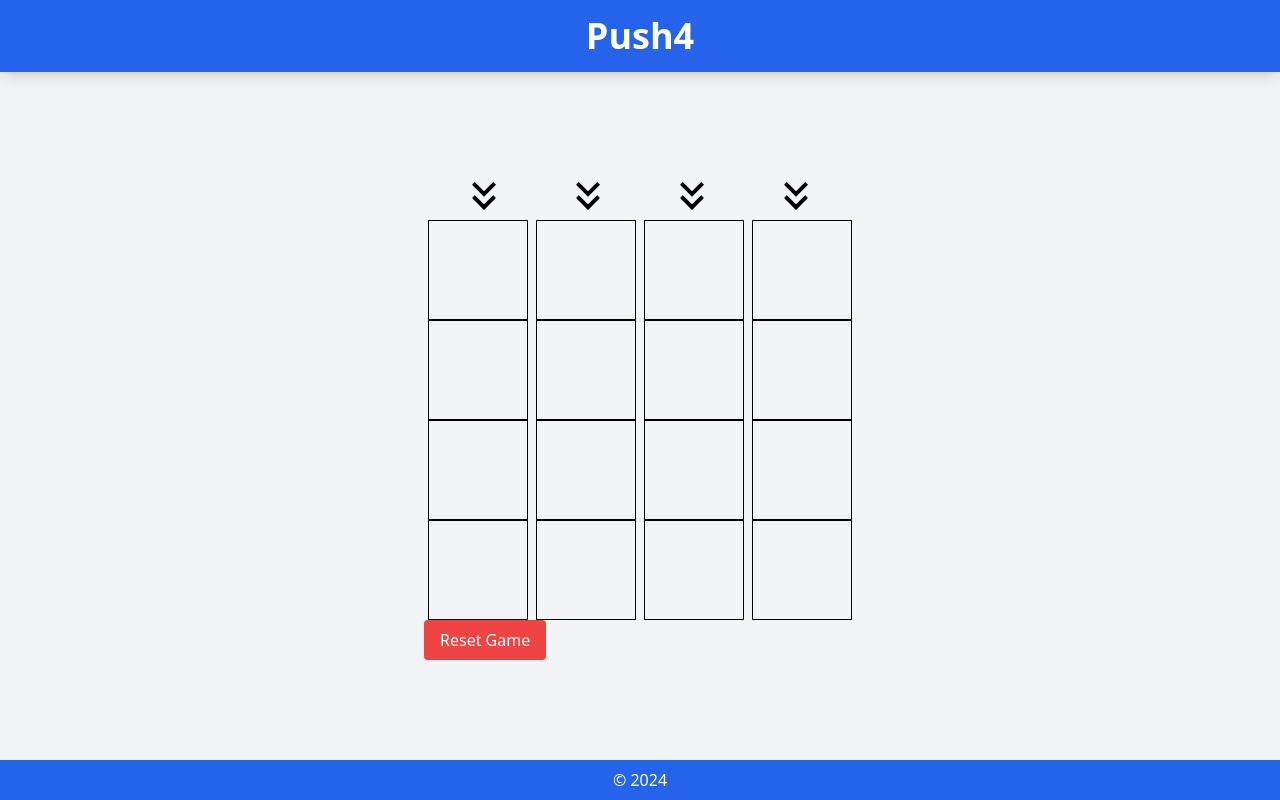
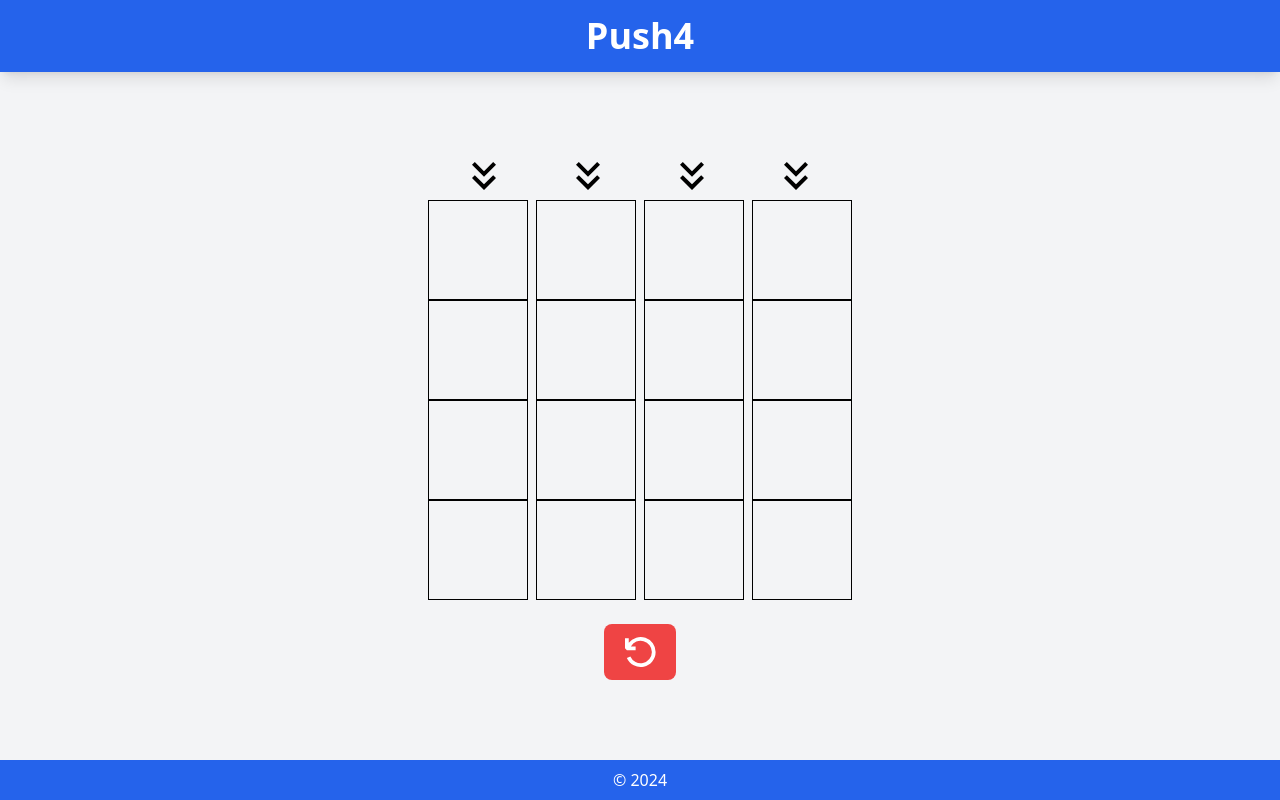
Before and after one commit to ka70/push4, a React (Vite) app in the folder frontend/: page / in a window 1280 px wide. Built offline with nearby package versions, Linux system fonts and the light colour scheme.

Commit message:
add reset icon

```diff
--- a/frontend/src/components/Game.tsx
+++ b/frontend/src/components/Game.tsx
@@ -1,5 +1,6 @@
-import React, { useEffect, useState, useCallback } from "react";
+import React, { useCallback, useEffect, useState } from "react";
 import { MdKeyboardDoubleArrowDown } from "react-icons/md";
+import { VscDebugRestart } from "react-icons/vsc";
 import { decideComputerMove } from "./QLPlayer";
 import checkWinner from "./checkWinner";
 
@@ -133,12 +134,14 @@ const Game: React.FC<GameProps> = ({ onReset }) => {
           </div>
         ))}
       </div>
-      <button
-        onClick={resetGame}
-        className="bg-red-500 text-white px-4 py-2 rounded"
-      >
-        Reset Game
-      </button>
+      <div className="flex justify-center mt-6">
+        <button
+          onClick={resetGame}
+          className="bg-red-500 text-white text-4xl px-4 py-2 rounded-lg flex justify-center items-center hover:bg-red-600 transition-colors duration-300"
+        >
+          <VscDebugRestart size={40} />
+        </button>
+      </div>
     </div>
   );
 };
```
